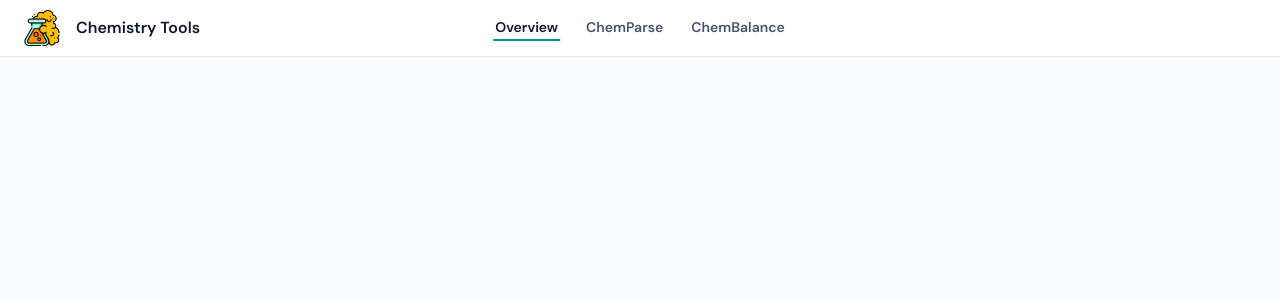
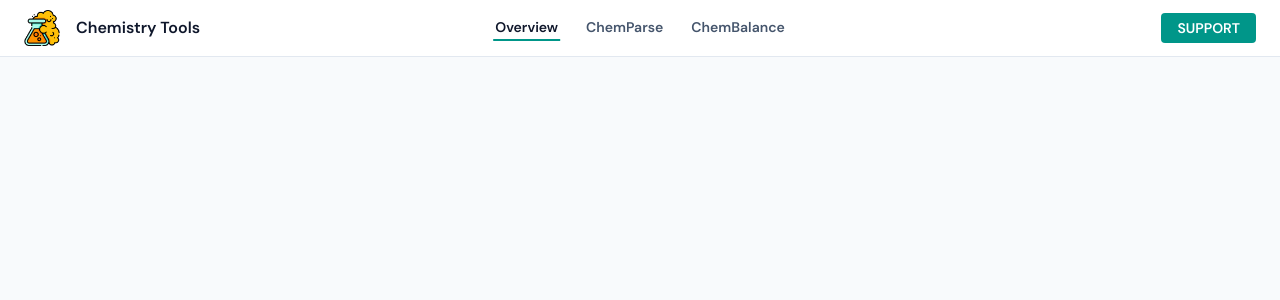
Before and after one commit to komed3/chemistry, a React (Vite) app: page / in a window 1280 px wide. Shown: the top 300 px of the page. Built offline with nearby package versions, Linux system fonts and the light colour scheme.

Commit message:
add support btn

```diff
--- a/src/components/layout/Header.tsx
+++ b/src/components/layout/Header.tsx
@@ -39,6 +39,20 @@ export function Header () {
             </NavLink>
           ) ) }
         </nav>
+
+        <div className= 'absolute top-1/2 right-6 -translate-y-1/2'>
+          <a
+            href= 'https://ko-fi.com/komed3'
+            target= '_blank'
+            rel= 'noopener noreferrer'
+            className= {
+              'px-4 py-1.5 uppercase text-sm font-semibold text-white bg-teal-600 ' +
+              'rounded transition-colors hover:bg-teal-700'
+            }
+          >
+            <span>Support</span>
+          </a>
+        </div>
       </div>
     </header>
   );
```
